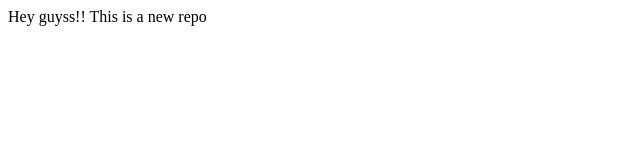
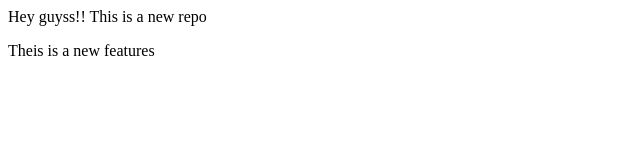
Before and after one commit to Aishwarya356/localrepo, a plain HTML site: page index.html in a window 1280 px wide. Shown: the whole page, without its empty margins (0-640 px from the left). Drawn offline with Linux system fonts and the light colour scheme.

Commit message:
Add  new feature

```diff
--- a/index.html
+++ b/index.html
@@ -1 +1,2 @@
 <p>Hey guyss!! This is a new repo</p>
+<p>Theis is a new features</p>
```
